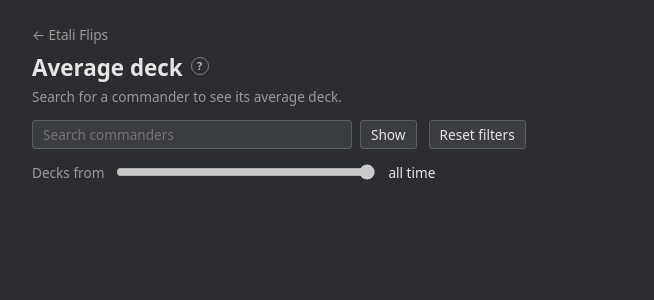
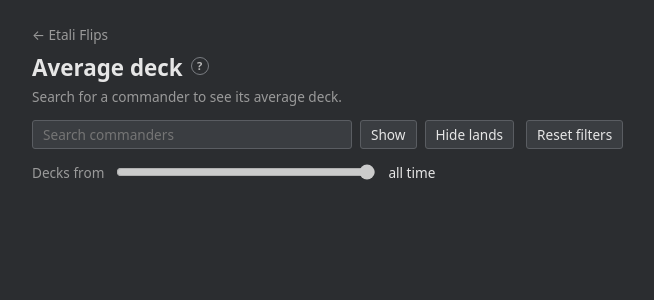
Before and after one commit to sluttnu/etali-flips, a Flask app: template templates/average_deck.html in a window 1280 px wide. Shown: the top 300 px of the page, without its empty margins (0-654 px from the left). Run offline with Flask 3, Linux system fonts and the light colour scheme; the template is opened without the code that fills it, so the values that code supplies are empty; parts of the project's set-up code (start-up, migrations or seed data) failed here and were passed over.

Commit message:
add local land filter

```diff
--- a/templates/average_deck.html
+++ b/templates/average_deck.html
@@ -142,6 +142,7 @@
       <input id="q" list="cmds" placeholder="Search commanders" autocomplete="off" />
       <datalist id="cmds"></datalist>
       <button type="submit">Show</button>
+      <button type="button" id="toggle-lands" aria-pressed="false">Hide lands</button>
       <button type="button" id="reset-filters" style="margin-left: 4px;">Reset filters</button>
     </form>
     <div class="daterow">
@@ -163,7 +164,8 @@
       data: null,
       selectedCards: [],
       excludedCards: [],
-      maxAgeDays: null,   // null = no date filter
+      maxAgeDays: null,
+      hideLands: false,
     };
 
     function pctLabel(x) {
@@ -233,6 +235,19 @@
       renderCurrentDeckView();
     });
 
+    function updateLandToggleButton() {
+      const btn = document.getElementById("toggle-lands");
+      if (!btn) return;
+      btn.textContent = state.hideLands ? "Show lands" : "Hide lands";
+      btn.setAttribute("aria-pressed", String(state.hideLands));
+    }
+
+    document.getElementById("toggle-lands").addEventListener("click", () => {
+      state.hideLands = !state.hideLands;
+      updateLandToggleButton();
+      renderCurrentDeckView();
+    });
+
     function buildFilteredCards() {
       const deckIndexes = [...getCurrentDeckSet()];
       const totalMatches = deckIndexes.length;
@@ -269,14 +284,13 @@
         }
       }
 
-      // Keep filtered cards visible even at 0 decks so they can be un-clicked.
+      const metaByName = new Map((state.data.cards || []).map(c => [c.name, c]));
+
       const names = new Set([
         ...deckCounts.keys(),
         ...state.selectedCards,
         ...state.excludedCards,
-      ]);
-
-      const metaByName = new Map((state.data.cards || []).map(c => [c.name, c]));
+      ].filter(name => !state.hideLands || !metaByName.get(name)?.land));
 
       const cards = [...names].map(name => {
         const meta = metaByName.get(name) || {};
@@ -443,8 +457,10 @@
       state.selectedCards = [];
       state.excludedCards = [];
       state.maxAgeDays = null;
+      state.hideLands = false;
       ageInput.value = ageInput.max;
       updateAgeLabel();
+      updateLandToggleButton();
       renderCurrentDeckView();
     }
 
@@ -490,10 +506,12 @@
       state.selectedCards = [];
       state.excludedCards = [];
       state.maxAgeDays = null;
+      state.hideLands = false;
       ageInput.max = data.days || 365;
       ageInput.value = ageInput.max;
       ageInput.disabled = false;
       updateAgeLabel();
+      updateLandToggleButton();
 
       document.getElementById("title").textContent = "Average deck: " + data.commander;
       document.title = "Average deck: " + data.commander;
```
